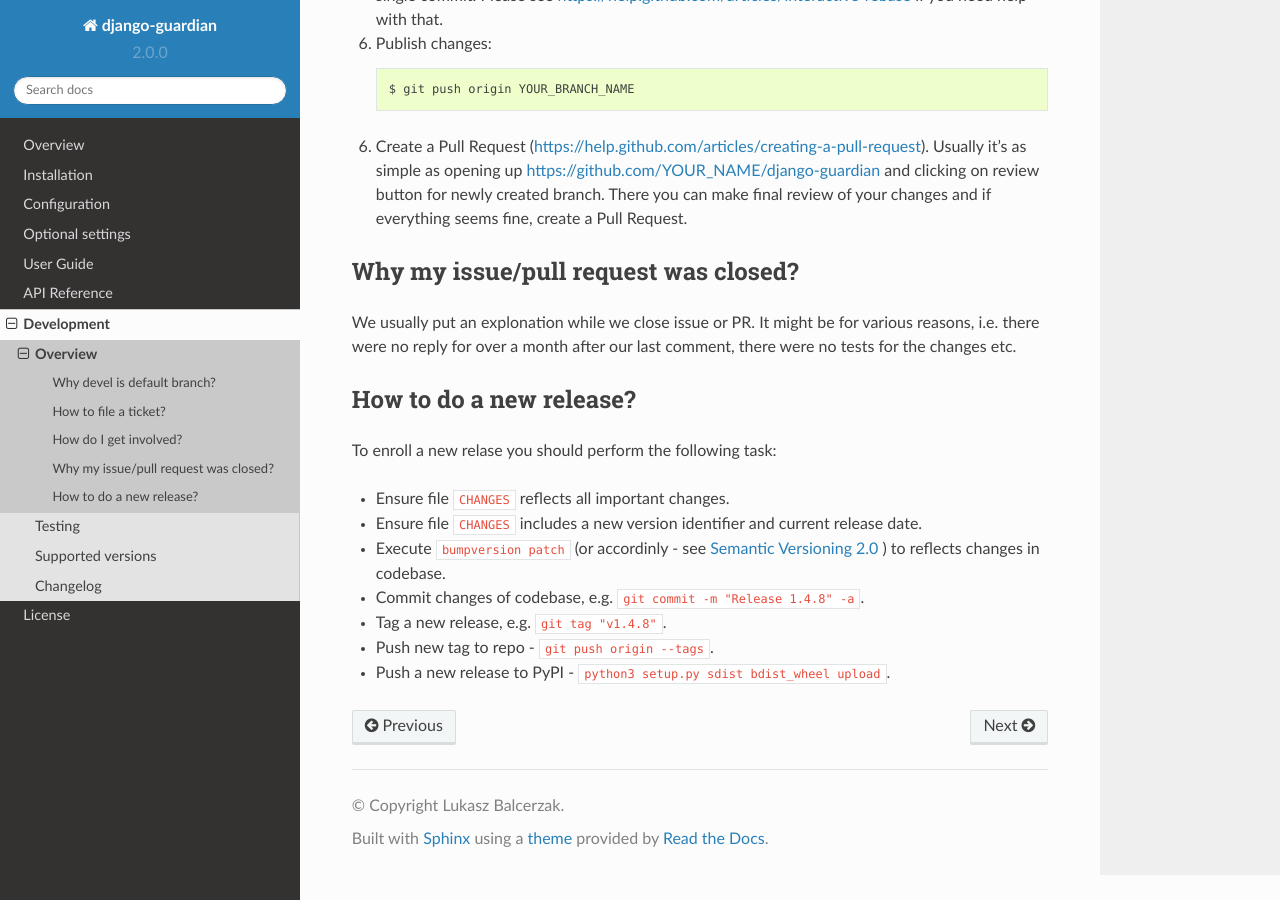
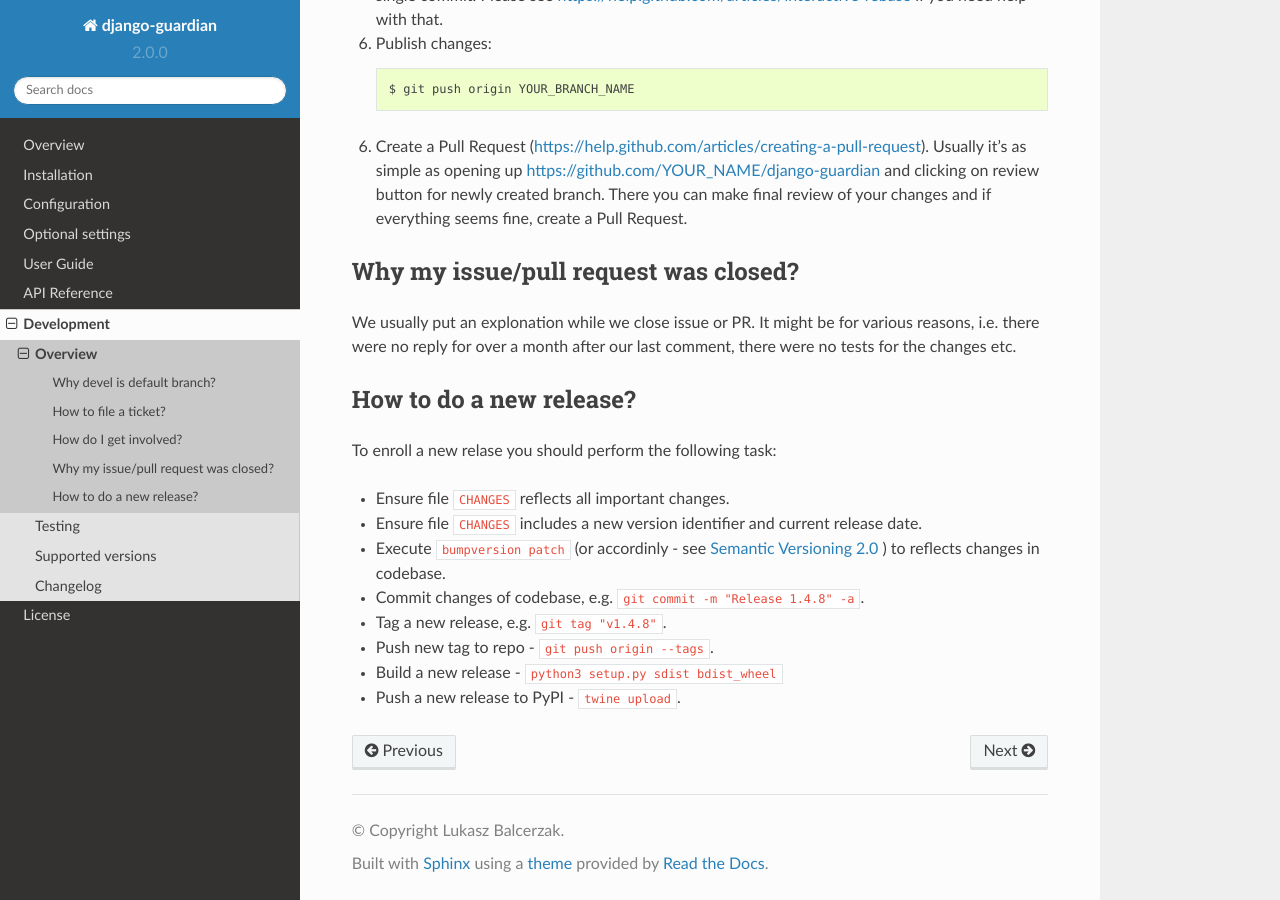
Before and after one commit to django-guardian/django-guardian, a Sphinx documentation site: the page built from docs/develop/overview.rst, in a window 1280 px wide and 900 px high, scrolled down 1154 px. Built offline with Sphinx 7.4.7 and the Read the Docs theme 2.0.0, drawn with Linux system fonts in a browser that asks for light colours; the version number is read from the project's files by our own code.

Commit message:
Update release guide

```diff
--- a/docs/develop/overview.rst
+++ b/docs/develop/overview.rst
@@ -86,4 +86,5 @@
 * Commit changes of codebase, e.g. ``git commit -m "Release 1.4.8" -a``.
 * Tag a new release, e.g. ``git tag "v1.4.8"``.
 * Push new tag to repo - ``git push origin --tags``.
-* Push a new release to PyPI - ``python3 setup.py sdist bdist_wheel upload``.
+* Build a new release - ``python3 setup.py sdist bdist_wheel``
+* Push a new release to PyPI - ``twine upload``.
```
